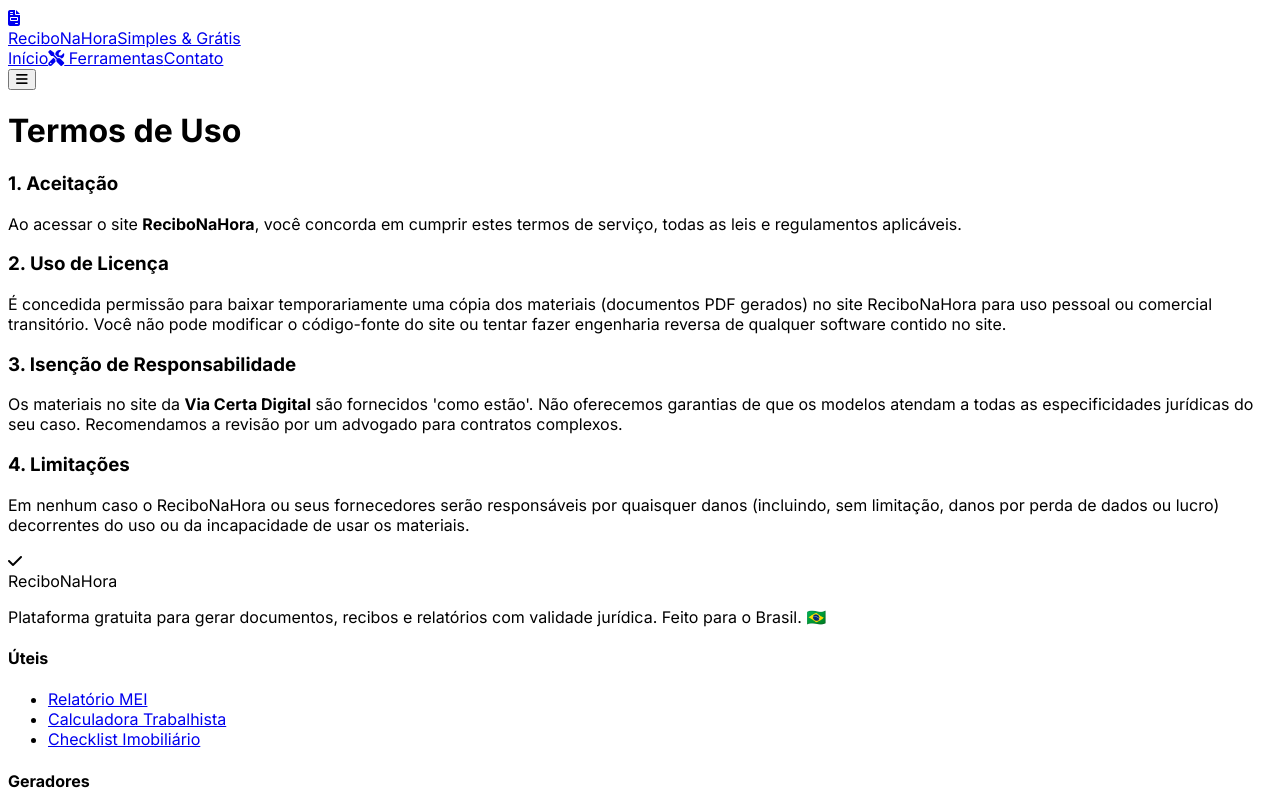
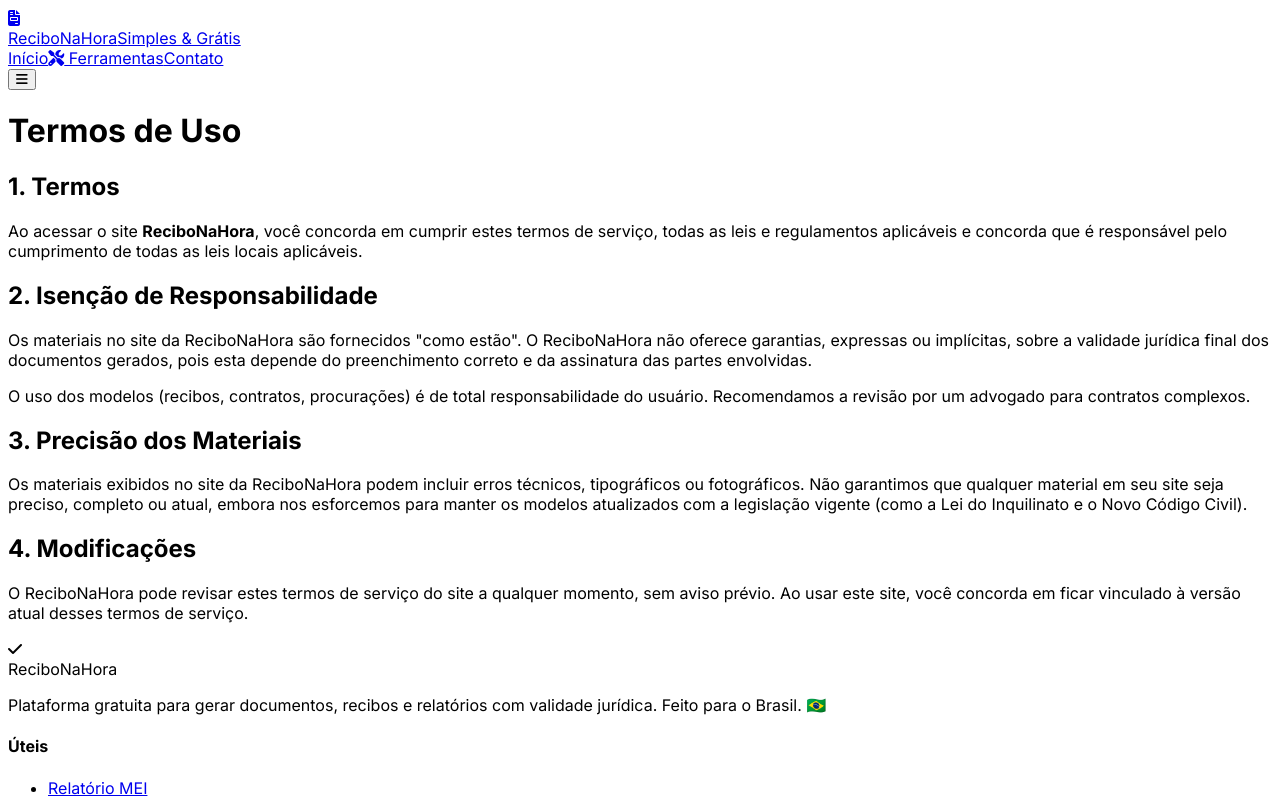
Before and after one commit to flaviomelo2213/recibo-na-hora, a Next.js app: page /termos-uso in a window 1280 px wide. Shown: the top 800 px of the page. Built offline with nearby package versions, Linux system fonts and the light colour scheme.

Commit message:
Refactor Termos de Uso page structure and content

```diff
--- a/app/termos-uso/page.tsx
+++ b/app/termos-uso/page.tsx
@@ -1,20 +1,26 @@
+import React from 'react';
+
 export default function TermosUso() {
   return (
-    <div className="max-w-4xl mx-auto py-16 px-4">
-      <h1 className="text-3xl font-bold mb-6">Termos de Uso</h1>
-      <div className="prose text-slate-600">
-        <h3 className="text-xl font-bold mt-6 mb-2">1. Aceitação</h3>
-        <p>Ao acessar o site <strong>ReciboNaHora</strong>, você concorda em cumprir estes termos de serviço, todas as leis e regulamentos aplicáveis.</p>
+    <main className="min-h-screen bg-slate-50 py-12 px-4">
+      <div className="container mx-auto max-w-3xl bg-white p-8 rounded-2xl shadow-sm">
+        <h1 className="text-3xl font-bold mb-6 text-slate-900">Termos de Uso</h1>
 
-        <h3 className="text-xl font-bold mt-6 mb-2">2. Uso de Licença</h3>
-        <p>É concedida permissão para baixar temporariamente uma cópia dos materiais (documentos PDF gerados) no site ReciboNaHora para uso pessoal ou comercial transitório. Você não pode modificar o código-fonte do site ou tentar fazer engenharia reversa de qualquer software contido no site.</p>
+        <div className="space-y-6 text-slate-700 leading-relaxed">
+          <h2 className="text-xl font-bold text-slate-900">1. Termos</h2>
+          <p>Ao acessar o site <strong>ReciboNaHora</strong>, você concorda em cumprir estes termos de serviço, todas as leis e regulamentos aplicáveis ​​e concorda que é responsável pelo cumprimento de todas as leis locais aplicáveis.</p>
 
-        <h3 className="text-xl font-bold mt-6 mb-2">3. Isenção de Responsabilidade</h3>
-        <p>Os materiais no site da <strong>Via Certa Digital</strong> são fornecidos 'como estão'. Não oferecemos garantias de que os modelos atendam a todas as especificidades jurídicas do seu caso. Recomendamos a revisão por um advogado para contratos complexos.</p>
+          <h2 className="text-xl font-bold text-slate-900 mt-4">2. Isenção de Responsabilidade</h2>
+          <p>Os materiais no site da ReciboNaHora são fornecidos "como estão". O ReciboNaHora não oferece garantias, expressas ou implícitas, sobre a validade jurídica final dos documentos gerados, pois esta depende do preenchimento correto e da assinatura das partes envolvidas.</p>
+          <p>O uso dos modelos (recibos, contratos, procurações) é de total responsabilidade do usuário. Recomendamos a revisão por um advogado para contratos complexos.</p>
 
-        <h3 className="text-xl font-bold mt-6 mb-2">4. Limitações</h3>
-        <p>Em nenhum caso o ReciboNaHora ou seus fornecedores serão responsáveis por quaisquer danos (incluindo, sem limitação, danos por perda de dados ou lucro) decorrentes do uso ou da incapacidade de usar os materiais.</p>
+          <h2 className="text-xl font-bold text-slate-900 mt-4">3. Precisão dos Materiais</h2>
+          <p>Os materiais exibidos no site da ReciboNaHora podem incluir erros técnicos, tipográficos ou fotográficos. Não garantimos que qualquer material em seu site seja preciso, completo ou atual, embora nos esforcemos para manter os modelos atualizados com a legislação vigente (como a Lei do Inquilinato e o Novo Código Civil).</p>
+
+          <h2 className="text-xl font-bold text-slate-900 mt-4">4. Modificações</h2>
+          <p>O ReciboNaHora pode revisar estes termos de serviço do site a qualquer momento, sem aviso prévio. Ao usar este site, você concorda em ficar vinculado à versão atual desses termos de serviço.</p>
+        </div>
       </div>
-    </div>
+    </main>
   );
 }
```
